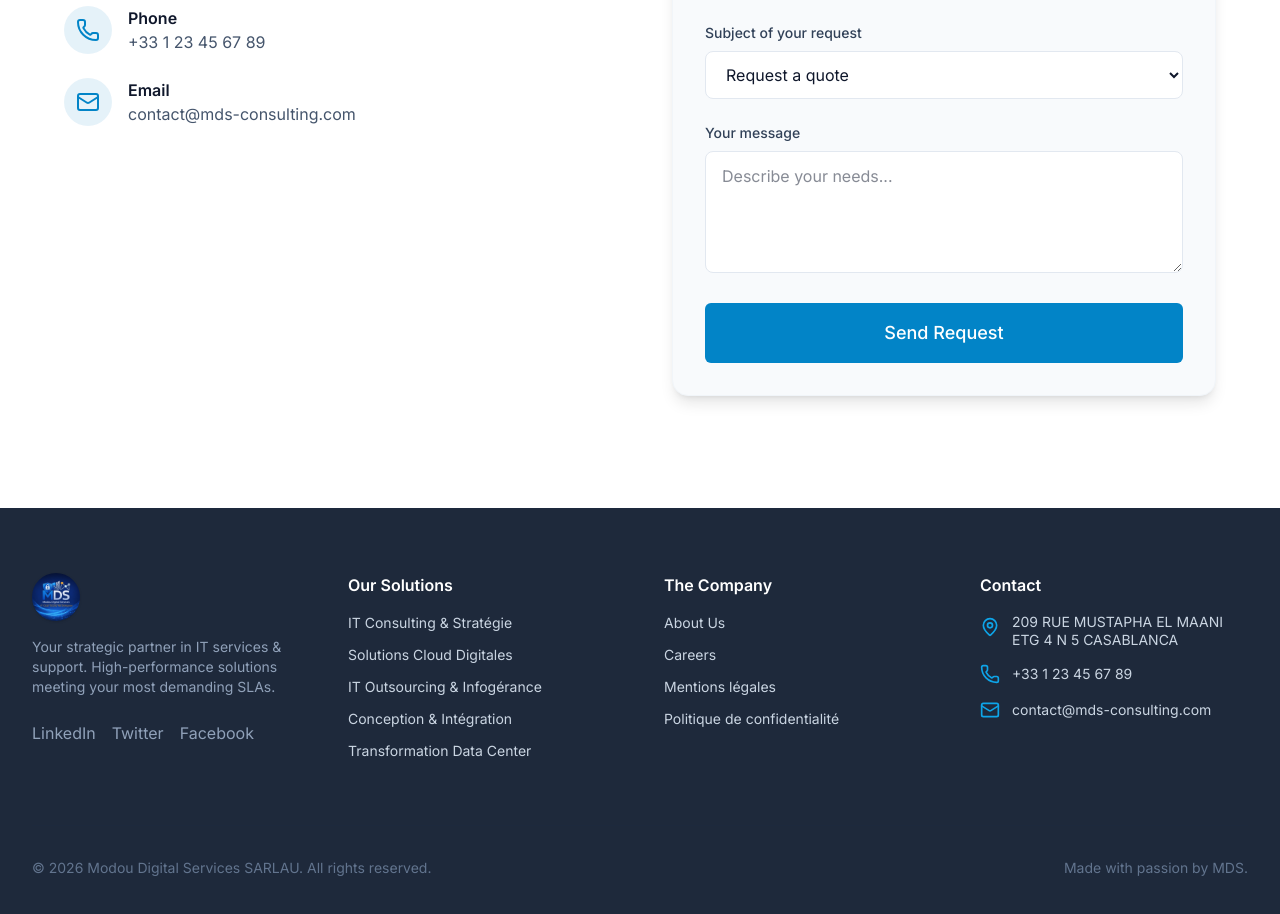
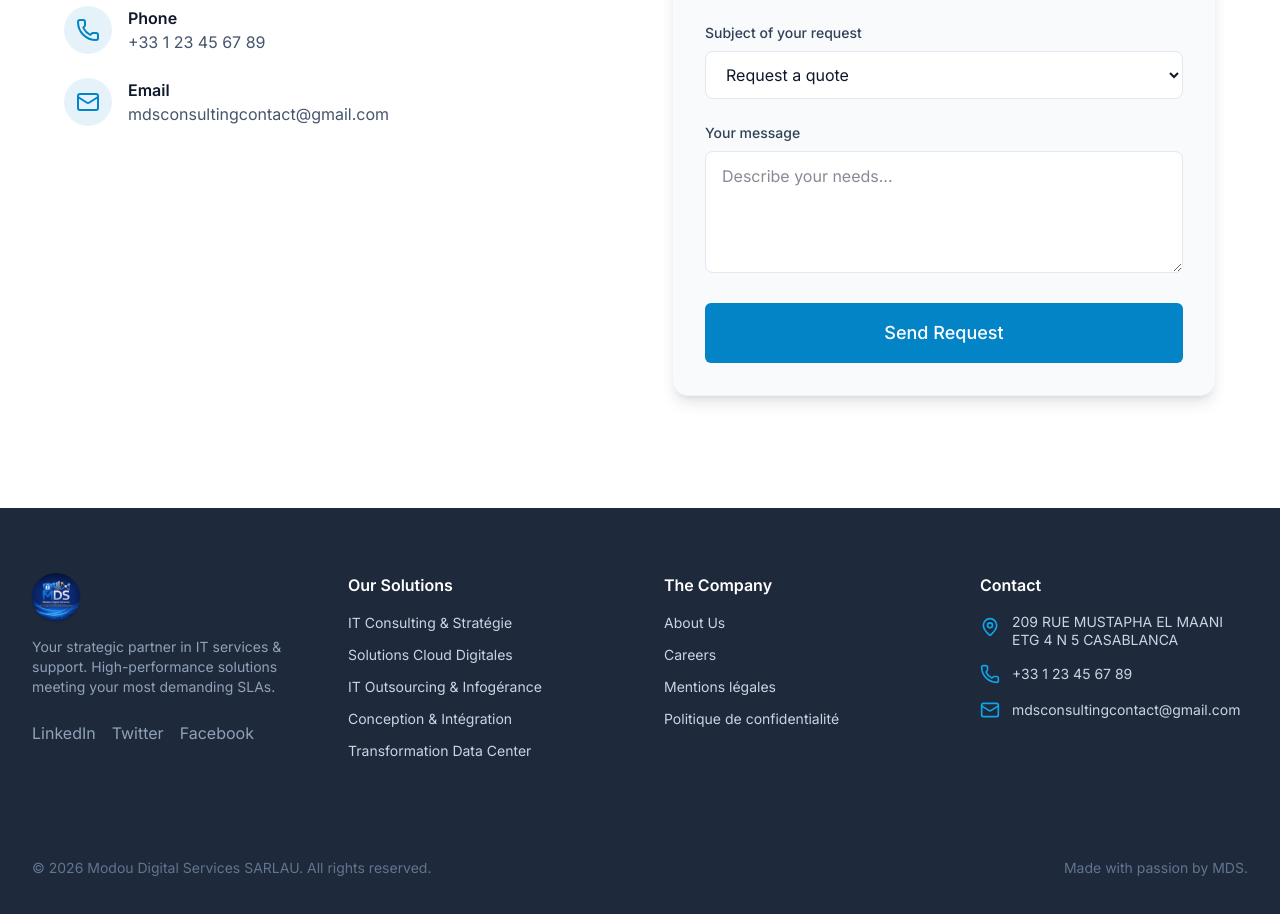
Before and after one commit to modoudigitalserv/MDS, a Next.js app: page /en/contact in a window 1280 px wide. Shown: the part 839-1753 px from the top of the page. Built offline with nearby package versions, Linux system fonts and the light colour scheme.

Commit message:
content: update contact email address

```diff
--- a/src/components/layout/Footer.jsx
+++ b/src/components/layout/Footer.jsx
@@ -71,7 +71,7 @@ export function Footer({ dict, lang }) {
               </li>
               <li className="flex items-center gap-3">
                 <Mail className="w-5 h-5 text-[var(--color-primary-500)] shrink-0" />
-                <span>contact@mds-consulting.com</span>
+                <span>mdsconsultingcontact@gmail.com</span>
               </li>
             </ul>
           </div>
--- a/src/dictionaries/en.json
+++ b/src/dictionaries/en.json
@@ -42,7 +42,7 @@
     "phoneTitle": "Phone",
     "phoneText": "+33 1 23 45 67 89",
     "emailTitle": "Email",
-    "emailText": "contact@mds-consulting.com",
+    "emailText": "mdsconsultingcontact@gmail.com",
     "formName": "Full Name",
     "formNamePlaceholder": "John Doe",
     "formCompany": "Company",
--- a/src/dictionaries/fr.json
+++ b/src/dictionaries/fr.json
@@ -42,7 +42,7 @@
     "phoneTitle": "Téléphone",
     "phoneText": "+33 1 23 45 67 89",
     "emailTitle": "Email",
-    "emailText": "contact@mds-consulting.com",
+    "emailText": "mdsconsultingcontact@gmail.com",
     "formName": "Nom complet",
     "formNamePlaceholder": "Jean Dupont",
     "formCompany": "Entreprise",
```
